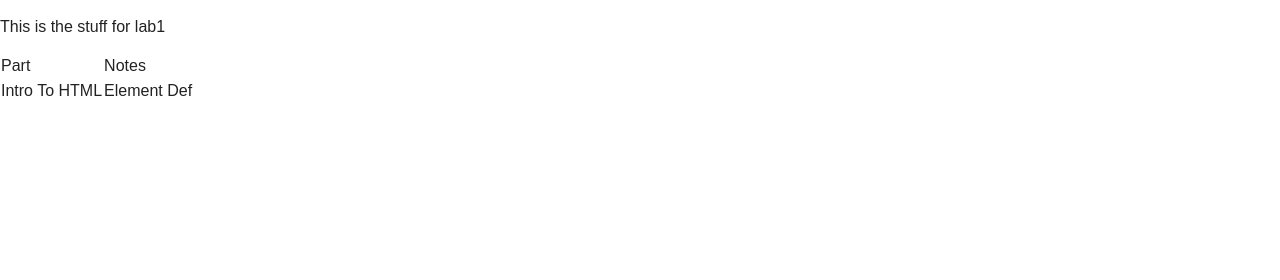
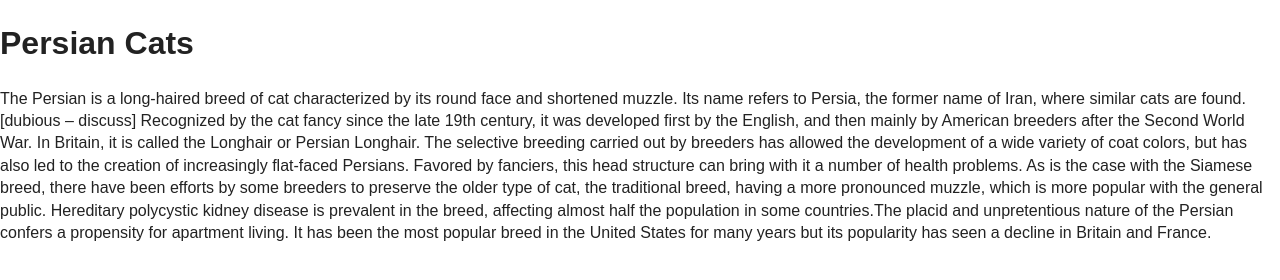
Before and after one commit to racoquita/DWS1, a plain HTML site: page Lab1/index.html in a window 1280 px wide. Drawn offline with nearby package versions, Linux system fonts and the light colour scheme.

Commit message:
This is fixed

```diff
--- a/Lab1/index.html
+++ b/Lab1/index.html
@@ -19,17 +19,9 @@
     <body>
 
         <!-- Add your site or application content here -->
-        <p>This is the stuff for lab1 </p>
-        <table>
-            <tr>
-                <td>Part</td><td>Notes</td>
-            </tr>
-            <tr>
-                <td>Intro To HTML</td> <td>Element Def</td>
-            </tr>
+       <h1>Persian Cats</h1>
+       <p>The Persian is a long-haired breed of cat characterized by its round face and shortened muzzle. Its name refers to Persia, the former name of Iran, where similar cats are found.[dubious – discuss] Recognized by the cat fancy since the late 19th century, it was developed first by the English, and then mainly by American breeders after the Second World War. In Britain, it is called the Longhair or Persian Longhair. The selective breeding carried out by breeders has allowed the development of a wide variety of coat colors, but has also led to the creation of increasingly flat-faced Persians. Favored by fanciers, this head structure can bring with it a number of health problems. As is the case with the Siamese breed, there have been efforts by some breeders to preserve the older type of cat, the traditional breed, having a more pronounced muzzle, which is more popular with the general public. Hereditary polycystic kidney disease is prevalent in the breed, affecting almost half the population in some countries.The placid and unpretentious nature of the Persian confers a propensity for apartment living. It has been the most popular breed in the United States for many years but its popularity has seen a decline in Britain and France.</p>
 
-
-        </table>
 
 
 
```
